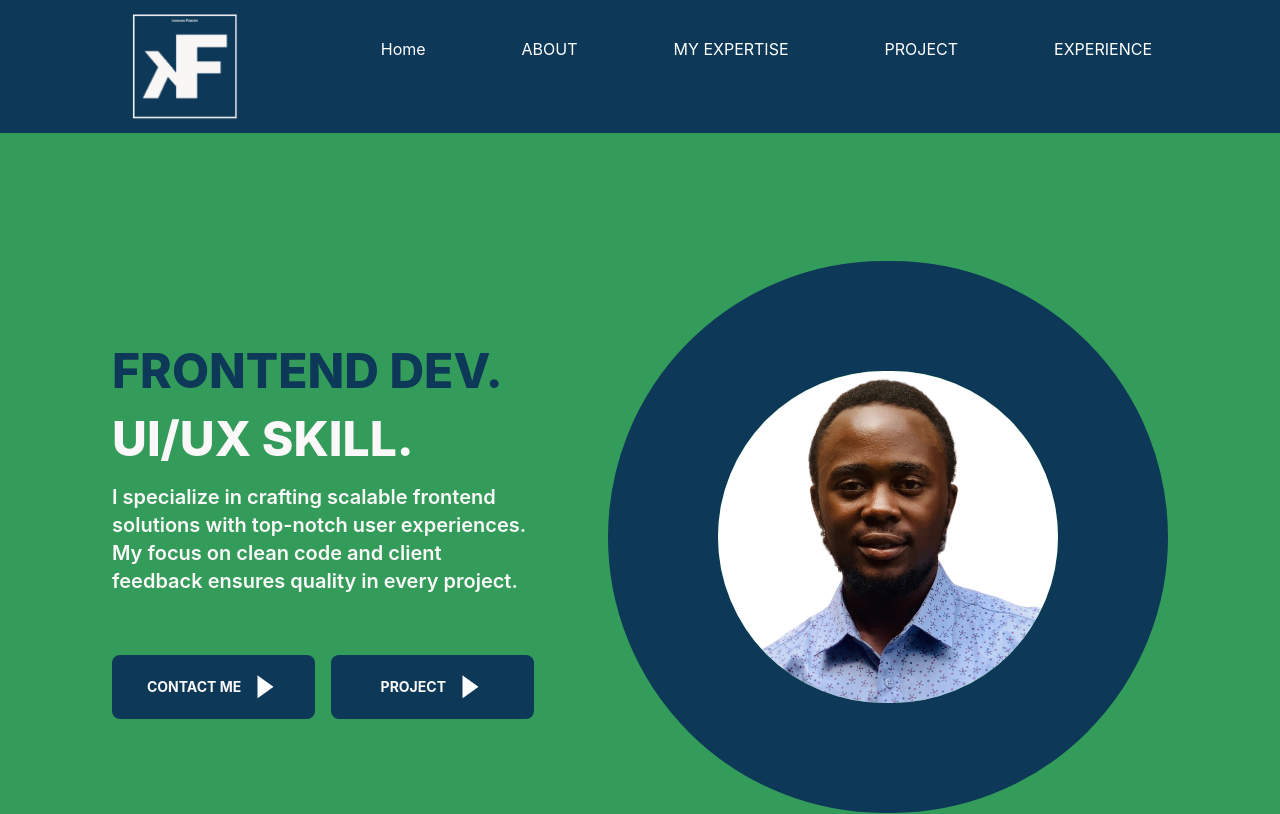
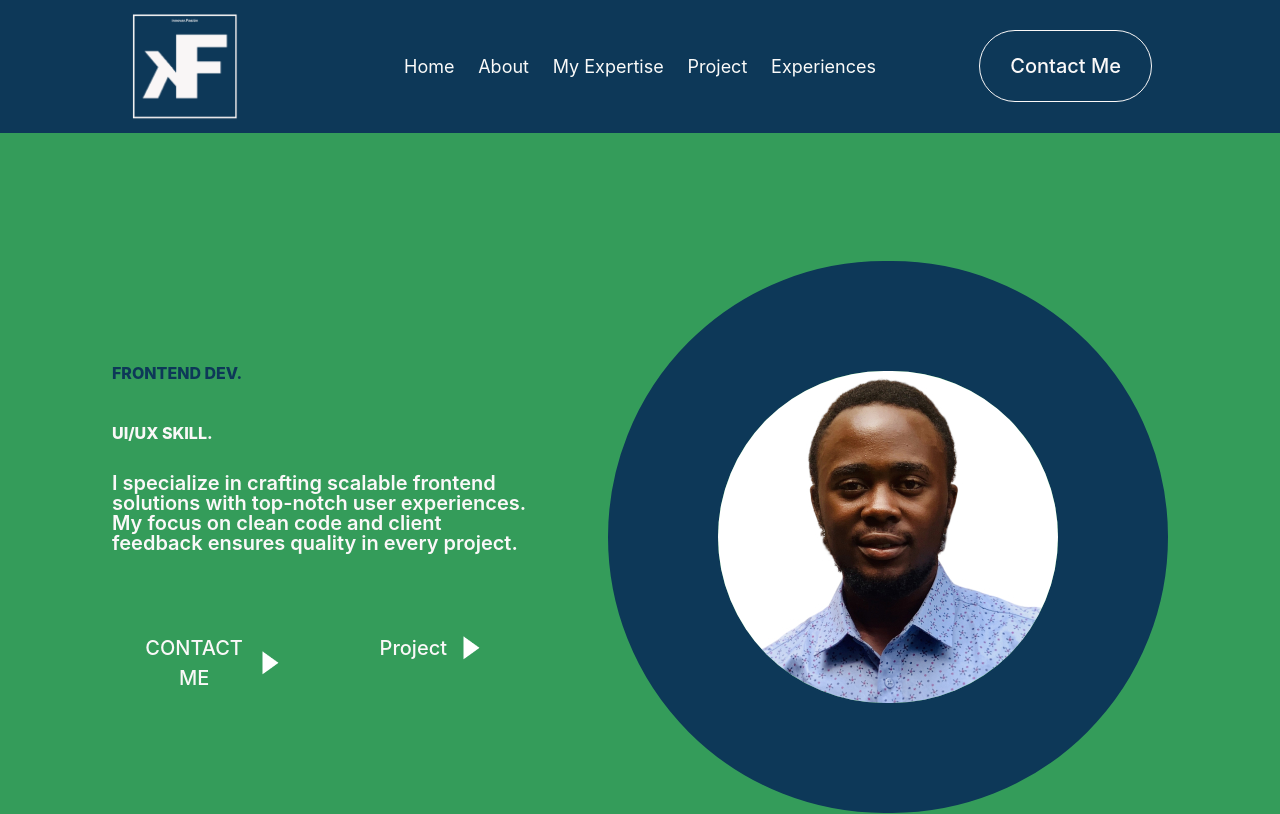
Before and after one commit to konnofuente/konnofuente, a React (Create React App) app: page / in a window 1280 px wide. Shown: the top 814 px of the page. Built offline with nearby package versions, Linux system fonts and the light colour scheme.

Commit message:
refactor(app): #17 refactor button&header

```diff
--- /dev/null
+++ b/src/components/base/buttons/Button.tsx
@@ -0,0 +1,51 @@
+import React from "react";
+import { ButtonState } from "../../../constants/enum";
+
+
+
+interface ButtonProps {
+  textButton: string;
+  iconLeft?: string;
+  iconRight?: string;
+  state?: ButtonState;
+  isFilled?: boolean;
+  hoverEffect?: string;
+  rounded?: boolean;
+}
+
+export const Button: React.FC<ButtonProps> = ({
+  textButton,
+  iconLeft,
+  iconRight,
+  state = ButtonState.NORMAL,
+  isFilled = true,
+  hoverEffect = "",
+  rounded = true,
+}) => {
+  const baseClasses =
+    "flex justify-center items-center  gap-2 py-[20px] px-[30px] cursor-pointer";
+  const roundedClass = rounded ? "sm:rounded-full" : "rounded-none";
+  const stateClasses = {
+    [ButtonState.NORMAL]: isFilled
+      ? "bg-WhiteNormal text-whiteNormal"
+      : "border border-whiteNormal text-WhiteNormal",
+    [ButtonState.HOVER]: hoverEffect,
+    [ButtonState.DISABLED]: isFilled
+      ? "bg-gray-400 text-gray-200 cursor-not-allowed"
+      : "border-2 border-gray-400 text-whiteNormal cursor-not-allowed",
+  };
+
+  const buttonClasses = `${baseClasses} ${roundedClass} ${stateClasses[state]} ${
+    state === ButtonState.NORMAL && hoverEffect ? `hover:${hoverEffect}` : ""
+  }`;
+
+  return (
+    <div className={buttonClasses}>
+      {iconLeft && <img src={iconLeft} alt="Icon left" />}
+      <p className="text-base lg:text-xl text-center text-whiteNormal  font-Poppins font-medium">{textButton}</p>
+      {iconRight && <img src={iconRight} alt="Icon right" />}
+    </div>
+  );
+};
+
+export default Button;
--- a/src/components/base/buttons/ButtonWithIcon.tsx
+++ /dev/null
@@ -1,21 +0,0 @@
-import React from "react";
-
-interface ButtonWithIconProps {
-  textButton: string;
-  iconRight: string;
-}
-const ButtonWithIcon: React.FC<ButtonWithIconProps> = ({
-  textButton,
-  iconRight,
-}) => {
-  return (
-    <div className="flex justify-center cursor-pointer items-center  w-full gap-2 sm:rounded-lg bg-primaryNormal py-5  ">
-      <p className="text-WhiteNormal text-sm text-center font-Raleway font-bold text-whiteNormal">
-        {textButton}
-      </p>
-      <img src={iconRight} alt="Icon right"></img>
-    </div>
-  );
-};
-
-export default ButtonWithIcon;
--- a/src/components/base/buttons/ButtonWithoutIcon.tsx
+++ /dev/null
@@ -1,16 +0,0 @@
-import React from "react";
-
-interface ButtonWithIconProps {
-  textButton: string;
-}
-const ButtonWithoutIcon: React.FC<ButtonWithIconProps> = ({ textButton }) => {
-  return (
-    <div className="flex justify-center items-center w-[220px] h-[64px] gap-[10px]  sm:rounded-lg bg-primaryNormal">
-      <p className="text-WhiteNormal text-[20px] text-center font-Raleway font-bold text-whiteNormal">
-        CONTACT ME
-      </p>
-    </div>
-  );
-};
-
-export default ButtonWithoutIcon;
--- /dev/null
+++ b/src/components/base/index.ts
@@ -0,0 +1,3 @@
+// import Button from "./buttons/Button";
+
+export { Button } from './buttons/Button';
--- a/src/components/layout/Header/Header.tsx
+++ b/src/components/layout/Header/Header.tsx
@@ -1,6 +1,7 @@
 import { useTranslation } from "react-i18next";
 import konnoLogo from "../../../assets/logos/konnoFuente-logo-type-white.png";
-import menuIcon from "../../../assets/icons/menu.svg"
+import menuIcon from "../../../assets/icons/menu.svg";
+import { Button } from "../../base";
 
 export interface INavItem {
   item: string;
@@ -19,27 +20,35 @@ export default function Header() {
   ];
 
   return (
-    <div className="header-section w-full">
-      <header>
-        <nav className=" bg-primaryNormal flex  sm:py-2.5  sm:px-32 px-4 py-2 justify-between items-center w-full">
-          <div>
-            <img src={konnoLogo} alt="Logo" className="sm:w-28 w-20"/>
+    <header className="w-full overflow-none">
+      <div className="bg-primaryNormal flex  sm:py-2.5  sm:px-32 px-4 py-2 justify-between items-center w-full">
+        <div className="w-1/4">
+          <img src={konnoLogo} alt="Logo" className="sm:w-28 w-20" />
         </div>
-          <div>
-            <ul className=" hidden lg:flex  py-20px items-center gap-24 ">
+
+        <div className="w-2/4 hidden lg:flex overflow-hidden shrink-0  flex-row items-center justify-start p-5 box-border gap-[30px]">
+          <ul className=" hidden lg:flex  py-20px items-center space-x-4 justify-between w-full ">
             {navItems.map((navItem, index) => (
               <li key={index} className="">
-                  <span className="text-white font-raleway text-base font-normal leading-normal hover:text-gray-300">
+                <span className="text-stone-50 text-lg font-normal font-Poppins leading-[35px] hover:text-gray-300">
                   {t(`${navItem.item}`)}
                 </span>
               </li>
             ))}
           </ul>
-            <img src={menuIcon} alt="" className="visible md:invisible"/>
         </div>
 
-        </nav>
+
+
+       <div className="hidden lg:flex justify-end w-1/4">
+         <Button
+           textButton="Contact Me"
+           isFilled={false}
+           hoverEffect="bg-blue-100 text-blue-700"
+         />
+       </div>
+
+      </div>
     </header>
-    </div>
   );
 }
--- /dev/null
+++ b/src/constants/enum/ButtonState.ts
@@ -0,0 +1,5 @@
+export enum ButtonState {
+    NORMAL = "normal",
+    HOVER = "hover",
+    DISABLED = "disabled"
+  }
--- /dev/null
+++ b/src/constants/enum/index.ts
@@ -0,0 +1,3 @@
+import { ButtonState } from './ButtonState';
+
+export { ButtonState } from './ButtonState';
--- a/src/features/hero/hero.tsx
+++ b/src/features/hero/hero.tsx
@@ -1,5 +1,5 @@
 import konnoImg from "../../assets/images/konnoImg.jpg";
-import ButtonWithIcon from "../../components/base/buttons/ButtonWithIcon";
+import ButtonWithIcon from "../../components/base/buttons/Button";
 import iconRight from "../../assets/icons/icons_right-solid.png";
 import { useTranslation } from "react-i18next";
 
--- a/src/lang/en/enMessages.json
+++ b/src/lang/en/enMessages.json
@@ -1,10 +1,10 @@
 {
   "header": {
     "home": "Home",
-    "about": "ABOUT",
-    "myExpertise": "MY EXPERTISE",
-    "project": "PROJECT",
-    "experience": "EXPERIENCE"
+    "about": "About",
+    "myExpertise": "My Expertise",
+    "project": "Project",
+    "experience": "Experiences"
   },
   "aboutMe": {
     "aboutMeTitle": "ABOUT ME",
--- a/src/lang/fr/frMessages.json
+++ b/src/lang/fr/frMessages.json
@@ -1,10 +1,10 @@
 {
   "header": {
     "home": "Accueil",
-    "about": "A PROPOS",
-    "myExpertise": "MON EXPERTISE",
-    "project": "PROJETS",
-    "experience": "EXPERIENCE"
+    "about": "À propos",
+    "myExpertise": "Mon expertise",
+    "project": "Projet",
+    "experience": "Expériences"
   },
   "aboutMe": {
     "meetTheMind": "Rencontrez l'esprit qui se cache derrière Fuente !",
--- a/tailwind.config.js
+++ b/tailwind.config.js
@@ -9,9 +9,13 @@ module.exports = {
       colors: {
         ...colors,
       },
-      // fontSize: {
-      // ...fontSize
-      // },
+      fontFamily: {
+        ...fontFamilly,
+      },
+    },
+
+    fontSize: {
+      ...fontSize,
     },
   },
   plugins: [require("flowbite/plugin")],
```
Lines whose indentation alone changed are shown as unchanged.
